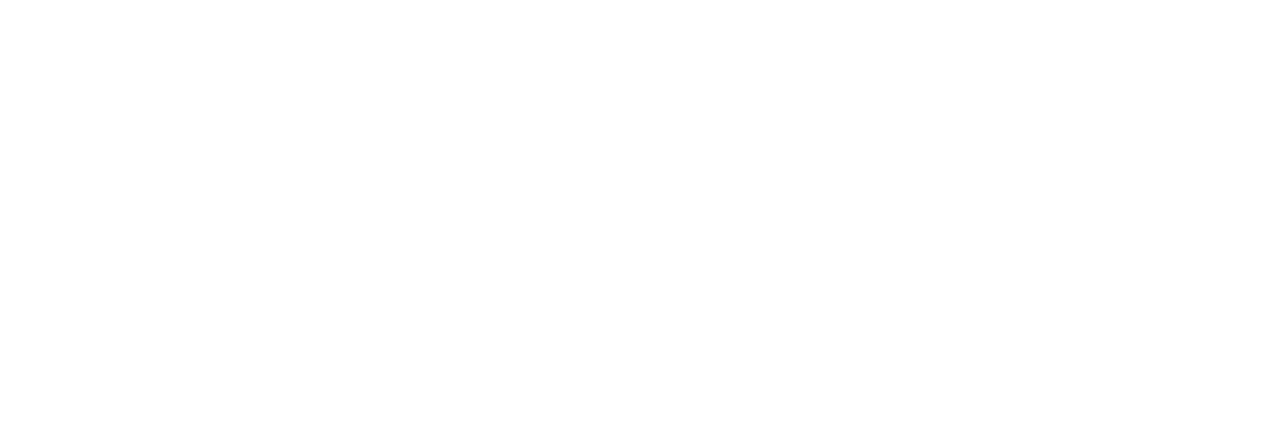
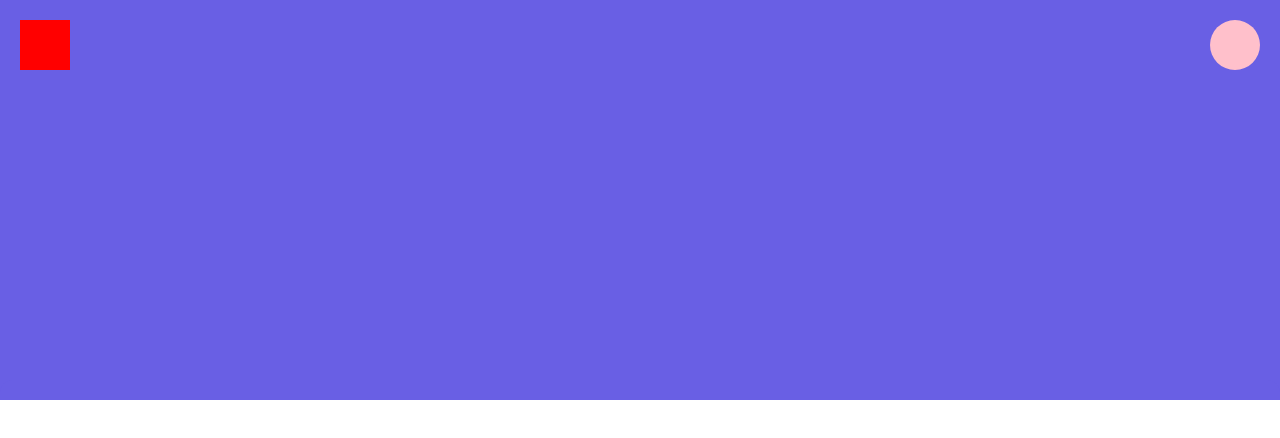
Before and after one commit to Batcleta/app-curriculos-react2.0, a React (Create React App) app: page /formulario in a window 1280 px wide. Shown: the top 438 px of the page. Built offline with nearby package versions, Linux system fonts and the light colour scheme.

Commit message:
página de formulário

```diff
--- a/src/App.js
+++ b/src/App.js
@@ -4,6 +4,7 @@
 // Templates
 import Menu from "./components/templates/Menu";
 import VagasLayout from "./pages/VagasLayout";
+import FormLayout from "./pages/FormLayout";
 // Context
 import { UseFlatMenu } from "./context/VagasContext";
 
@@ -14,6 +15,7 @@
       <Menu />
       <Switch>
         <Route exact path="/" component={VagasLayout} />
+        <Route path="/formulario" component={FormLayout} />
       </Switch>
     </Wrapper>
   );
--- a/src/components/DetVagas.jsx
+++ b/src/components/DetVagas.jsx
@@ -1,6 +1,7 @@
 import React from "react";
 import styled from "styled-components";
 import { useHistory } from "react-router";
+import { themes } from "../globalstyles/ColorStyles";
 
 import { UseFlatMenu, useVagas } from "../context/VagasContext";
 import Header from "./templates/Header";
@@ -23,10 +24,49 @@
         <MobileCloseButton onClick={() => setVagasDetails(false)} />
         <ContentHeader>
           <CloseButton onClick={() => setVagasDetails(false)} />
-          <ContentWrapper>teste</ContentWrapper>
+          <ContentWrapper>
+            <ImageWrapper>Logo</ImageWrapper>
+            <CompanyTitle>Trilha Tecnologia</CompanyTitle>
+            <JobTitle>Técnico de Informática</JobTitle>
+          </ContentWrapper>
         </ContentHeader>
       </Header>
       <Main>
+        <VagasDescription>
+          Criada dia 05/07/2021
+          <br />
+          Expira em 20 dias
+        </VagasDescription>
+        <VagasCardWrapper>
+          <VagasCard>
+            <CardTitle>Descrição da vaga</CardTitle>
+            <CardDescription>
+              Lorem ipsum dolor sit amet, consectetur adipiscing elit, sed do
+              eiusmod tempor incididunt ut labore et dolore magna aliqua. Ut
+              enim ad minim veniam, quis nostrud exercitation ullamco laboris
+              nisi ut aliqui
+            </CardDescription>
+            <ul>
+              <li>Regime de contrato: CLT</li>
+              <li>Período: Seg a sex das 08:00 as 18:00</li>
+              <li>Faixa salarial: R$ 7.000 - R$ 9.000</li>
+              <li>Localização da empresa: Jd João XXIII - São Paulo - SP</li>
+            </ul>
+          </VagasCard>
+          <VagasCard>
+            <CardTitle>Requisitos da Vaga</CardTitle>
+            <ul>
+              <li>Idade mínima: 22 anos</li>
+              <li>Experiência comprovada: 2 a 5 anos</li>
+              <li>
+                Desejável capacitação nas áreas: Telecomunicação, vendas ou
+                telemarketing
+              </li>
+              <li>Necessita residir próximo a empresa</li>
+              <li>Necessita Carteira de Habilitação categorias A e B</li>
+            </ul>
+          </VagasCard>
+        </VagasCardWrapper>
         <ApplyButton onClick={() => nextPage()} />
       </Main>
     </Wrapper>
@@ -37,12 +77,12 @@
 
 const Wrapper = styled.div`
   position: fixed;
-  top: 0;
-  right: 0;
+  top: 15px;
+  right: 10px;
 
   display: grid;
   grid-template-columns: 1fr;
-  grid-template-rows: 330px 1fr;
+  grid-template-rows: 290px 1fr;
   grid-template-areas:
     "header"
     "main";
@@ -52,7 +92,7 @@
 
   transition: 1s cubic-bezier(0.075, 0.82, 0.165, 1);
   transform: ${({ active }) =>
-    !active ? "translateX(100%)" : "translateX(0%)"};
+    !active ? "translateX(110%)" : "translateX(0%)"};
 
   box-shadow: 0px 0px 50px rgba(0, 0, 0, 0.2);
   border-radius: 20px;
@@ -63,15 +103,18 @@
 `;
 
 const ContentHeader = styled.div`
-  padding: 25px;
+  padding: 50px 25px 20px;
   display: grid;
 `;
 
 const CloseButton = styled.div`
   display: none;
   @media (min-width: 1360px) {
+    position: absolute;
+    top: 30px;
+    left: 30px;
     display: grid;
-    justify-self: right;
+    justify-self: left;
 
     width: 50px;
     height: 50px;
@@ -91,8 +134,41 @@
 `;
 
 const ContentWrapper = styled.div`
-  background: pink;
+  display: grid;
+  justify-items: center;
 `;
+const ImageWrapper = styled.div`
+  display: grid;
+  justify-content: center;
+  align-items: center;
+
+  height: 100px;
+  width: 100px;
+
+  border-radius: 50%;
+  background: ${themes.light.MainBackground};
+`;
+const CompanyTitle = styled.div`
+  font-size: 16px;
+  line-height: 100%;
+  color: #ffffff;
+
+  @media (min-width: 1360px) {
+    font-size: 18px;
+  }
+`;
+const JobTitle = styled.div`
+  font-weight: bold;
+  font-size: 22px;
+  line-height: 100%;
+  color: #ffffff;
+`;
+
+const VagasDescription = styled.p``;
+const VagasCardWrapper = styled.div``;
+const VagasCard = styled.div``;
+const CardTitle = styled.h1``;
+const CardDescription = styled.p``;
 
 const ApplyButton = styled.div`
   width: 50px;
--- /dev/null
+++ b/src/pages/FormLayout.jsx
@@ -0,0 +1,50 @@
+import React from "react";
+import styled from "styled-components";
+import BackButton from "../components/BackButton";
+import MobileMenu from "../components/MobileMenu";
+
+import Header from "../components/templates/Header";
+import Main from "../components/templates/Main";
+
+const FormLayout = () => {
+  return (
+    <Wrapper>
+      <Header>
+        <MobileMenu back="true" />
+        <LargeNav>
+          <BackButton />
+        </LargeNav>
+        <ContentWrapper></ContentWrapper>
+      </Header>
+      <Main></Main>
+    </Wrapper>
+  );
+};
+
+export default FormLayout;
+
+const Wrapper = styled.div`
+  display: grid;
+
+  grid-template-columns: auto;
+  grid-template-rows: 400px auto;
+  grid-template-areas:
+    "header"
+    "main";
+
+  @media (min-width: 1360px) {
+    grid-template-columns: 2fr 4fr;
+    grid-template-rows: auto;
+    grid-template-areas: "header main";
+  }
+`;
+
+const LargeNav = styled.div`
+  display: none;
+
+  @media (min-width: 1360px) {
+    display: grid;
+  }
+`;
+
+const ContentWrapper = styled.div``;
```
